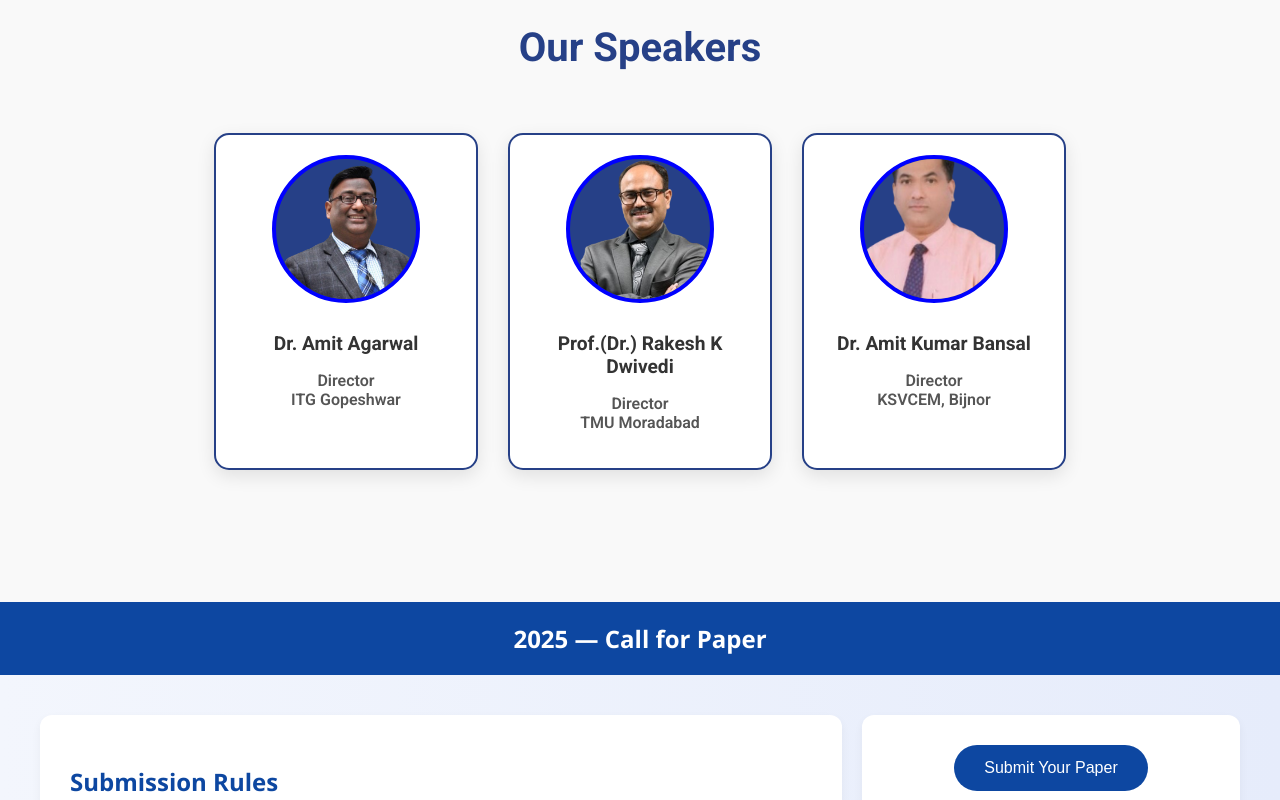
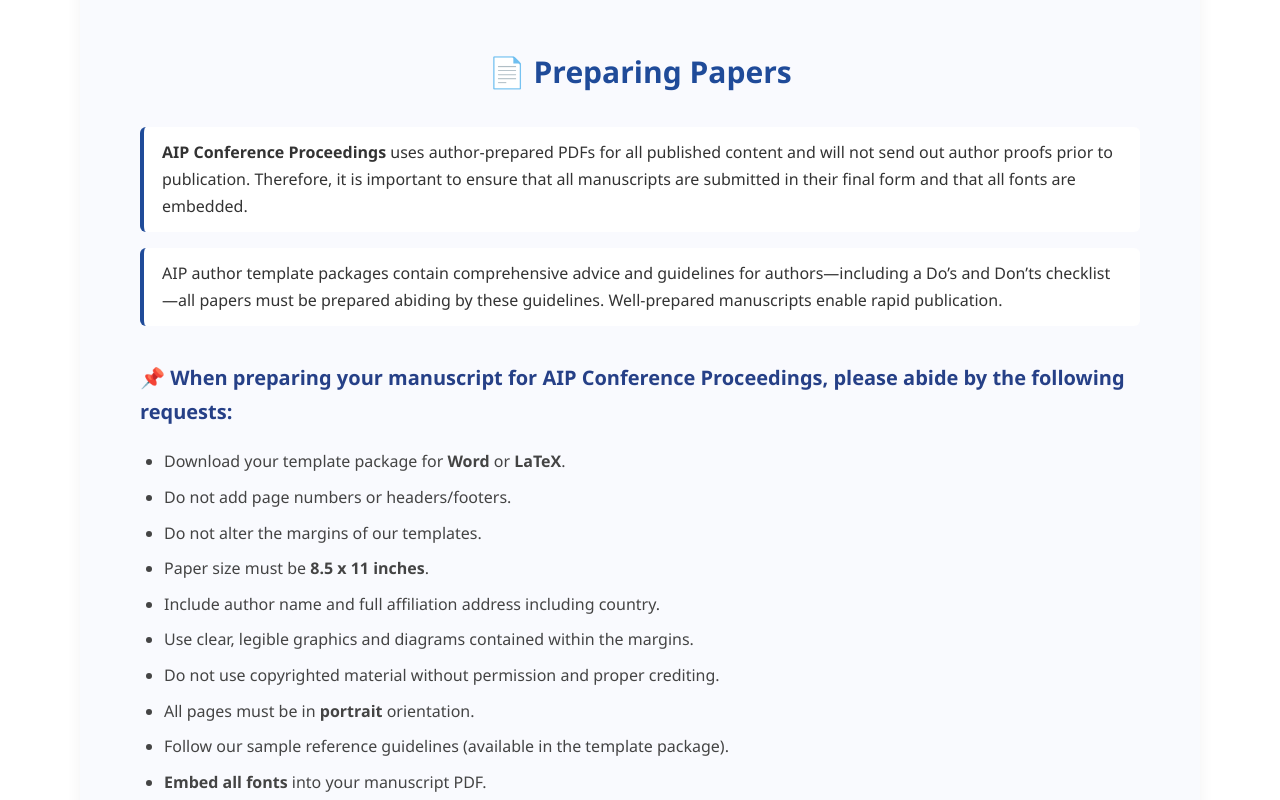
Before and after one commit to PriyanshuRoushan/confwebsite25, a React (Create React App) app in the folder frontend/: page / in a window 1280 px wide. Shown: the part 3940-4740 px from the top of the page. Built offline with nearby package versions, Linux system fonts and the light colour scheme; a web font is replaced by a local one.

Commit message:
preparing section

```diff
--- a/frontend/src/App.js
+++ b/frontend/src/App.js
@@ -8,6 +8,8 @@
 import CallForPaper from './components/callforpaper/call4Paper';
 import Footer from './components/footer/footer'
 import Registration from './components/registration/Registration';
+import Preparing from './components/preparing/preparing';
+
 
 function App() {
   return (
@@ -17,6 +19,7 @@
       <AboutRit/>
       <Tracks />
       <Registration/>
+      <Preparing/>
       <Speakers/>
 
       <CallForPaper/>
--- a/frontend/src/components/footer/footer.js
+++ b/frontend/src/components/footer/footer.js
@@ -1,7 +1,7 @@
 import React from 'react';
 import {
   FaPhoneAlt, FaEnvelope, FaGlobe, FaMapMarkerAlt,
-  FaCalendarAlt, FaUsers, FaTwitter, FaLinkedin, FaFacebook, FaInstagram
+  FaCalendarAlt, FaTwitter, FaLinkedin, FaFacebook, FaInstagram
 } from 'react-icons/fa';
 import Location from "../location/location";
 
--- /dev/null
+++ b/frontend/src/components/preparing/preparing.css
@@ -0,0 +1,71 @@
+.preparing-section {
+  padding: 80px 60px;
+  background-color: #f9fafe;
+  font-family: "Segoe UI", sans-serif;
+  color: #1c1c1c;
+  line-height: 1.7;
+  max-width: 1000px;
+  margin: 0 auto;
+  box-shadow: 0 4px 15px rgba(0, 0, 0, 0.05);
+  border-radius: 12px;
+}
+
+.prep-heading {
+  text-align: center;
+  color: #1f4b99;
+  font-size: 30px;
+  font-weight: 700;
+  margin-bottom: 30px;
+}
+
+.prep-intro,
+.prep-note {
+  font-size: 16px;
+  color: #333;
+  margin-bottom: 16px;
+  background-color: #ffffff;
+  padding: 12px 18px;
+  border-left: 4px solid #1f4b99;
+  border-radius: 6px;
+}
+
+.prep-subheading {
+  font-size: 20px;
+  margin-top: 35px;
+  color: #264087;
+  font-weight: 600;
+  display: flex;
+  align-items: center;
+  gap: 10px;
+}
+
+.prep-list {
+  list-style-type: disc;
+  padding-left: 24px;
+  margin-top: 15px;
+  color: #444;
+}
+
+.prep-list li {
+  margin-bottom: 10px;
+  font-size: 16px;
+  line-height: 1.6;
+}
+
+@media (max-width: 768px) {
+  .preparing-section {
+    padding: 50px 25px;
+  }
+
+  .prep-heading {
+    font-size: 26px;
+  }
+
+  .prep-subheading {
+    font-size: 18px;
+  }
+
+  .prep-list li {
+    font-size: 15px;
+  }
+}
--- a/frontend/src/components/preparing/preparing.js
+++ b/frontend/src/components/preparing/preparing.js
@@ -0,0 +1,40 @@
+import React from "react";
+import "./preparing.css";
+
+const Preparing = () => {
+  return(
+    <section className="preparing-section">
+      <h2 className="prep-heading">📄 Preparing Papers</h2>
+
+      <p className="prep-intro">
+        <strong>AIP Conference Proceedings</strong> uses author-prepared PDFs for all published content and will not send out author proofs prior to publication. Therefore, it is important to ensure that all manuscripts are submitted in their final form and that all fonts are embedded.
+      </p>
+
+      <p className="prep-note">
+        AIP author template packages contain comprehensive advice and guidelines for authors—including a Do’s and Don’ts checklist—all papers must be prepared abiding by these guidelines. Well-prepared manuscripts enable rapid publication.
+      </p>
+
+      <h3 className="prep-subheading">📌 When preparing your manuscript for AIP Conference Proceedings, please abide by the following requests:</h3>
+      <ul className="prep-list">
+        <li>Download your template package for <strong>Word</strong> or <strong>LaTeX</strong>.</li>
+        <li>Do not add page numbers or headers/footers.</li>
+        <li>Do not alter the margins of our templates.</li>
+        <li>Paper size must be <strong>8.5 x 11 inches</strong>.</li>
+        <li>Include author name and full affiliation address including country.</li>
+        <li>Use clear, legible graphics and diagrams contained within the margins.</li>
+        <li>Do not use copyrighted material without permission and proper crediting.</li>
+        <li>All pages must be in <strong>portrait</strong> orientation.</li>
+        <li>Follow our sample reference guidelines (available in the template package).</li>
+        <li><strong>Embed all fonts</strong> into your manuscript PDF.</li>
+      </ul>
+
+      <h3 className="prep-subheading">📤 What to send to your conference organizer</h3>
+      <ul className="prep-list">
+        <li>A final PDF file of your paper with fonts embedded.</li>
+        <li>Copies of permissions to re-use copyrighted material.</li>
+      </ul>
+    </section>
+  );
+};
+
+export default Preparing;
```
